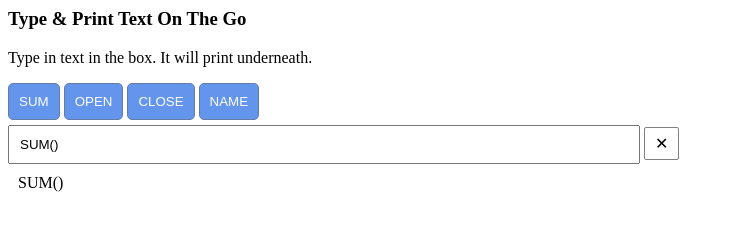
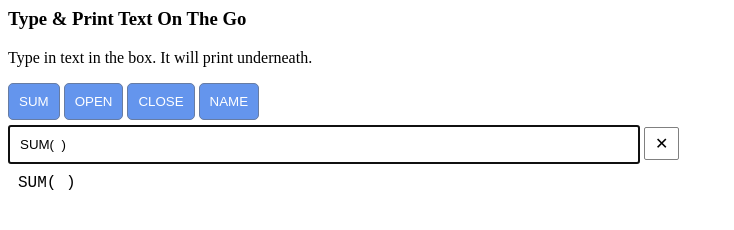
Before and after one commit to moominmar/ConcurrentText, a plain HTML site: page index.html in a window 1280 px wide. Both pictures are taken after a click on the button "SUM". Shown: the whole page, without its empty margins (0-734 px from the left). Drawn offline with Linux system fonts and the light colour scheme.

Commit message:
add input to a position in the string

```diff
--- a/index.html
+++ b/index.html
@@ -21,13 +21,18 @@
     #printText{
       color:rgb(0, 0, 0);
       padding: 10px;
+      font-family: 'Courier New', Courier, monospace;
+      width: auto;
+      height: auto;
+      /* border: 1px solid rgb(153, 153, 153); */
+      /* overflow: scroll; */
     }
     #inputBox{
       width:50%;
       padding:10px;
       overflow: scroll;
     }
-    #clear {
+    .spanbox {
       padding: 7px 10px;
       border: 1px solid grey;
       border-radius: 2px;
@@ -46,27 +51,36 @@
     </div>
     <br/>
     <input type="text" id="inputBox" placeholder="placeholder text">
-    <span id="clear">&#x2715;</span>
+    <span class="spanbox" id="clear">&#x2715;</span>
     <div id="printText"></div>
     <div id="debugspot"></div>
   </body>
   <script>
     var debug = document.getElementById("debugspot");
+    var printSpot = document.getElementById("printText");
     var inputBox = document.getElementById("inputBox");
     inputBox.onkeyup = function() {
-      document.getElementById("printText").innerHTML = inputBox.value;
+      printSpot.innerHTML = inputBox.value;
     }
     var but = document.querySelectorAll("button");
     but.forEach(element => {
       element.onclick = function() {
-        inputBox.value += element.innerHTML+"()";
-        document.getElementById("printText").innerHTML = inputBox.value;
+        var curPos = inputBox.selectionStart;
+        let str = inputBox.value;
+        let newStr = str.slice(0, curPos) + element.innerHTML + "(  )" + str.slice(curPos);
+        // edit old string to include content in the middle
+        inputBox.value = newStr;
+        printSpot.innerHTML = newStr;
+        let newPos = curPos+element.innerHTML.length + 2;
+        // set new cursor position
+        inputBox.setSelectionRange(newPos,newPos);
+        inputBox.focus();
       }
     });
     var clear = document.getElementById("clear");
     clear.onclick = function() {
       inputBox.value = "";
-      document.getElementById("printText").innerHTML = "";
+      printSpot.innerHTML = "";
     }
   </script>
 </html>
```
